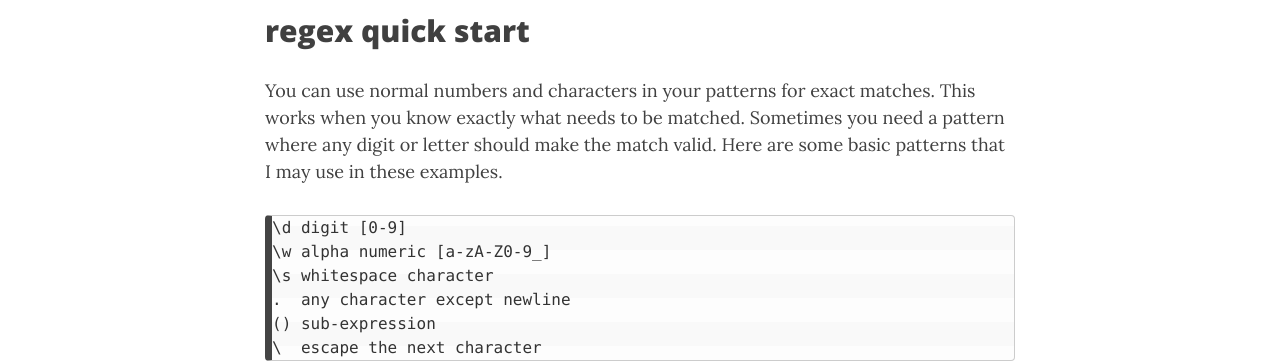
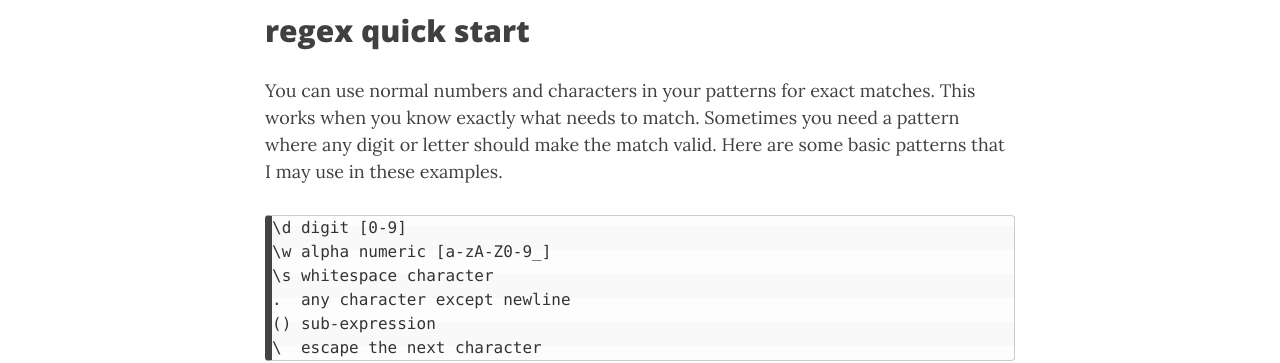
Before and after one commit to KevinMarquette/kevinmarquette.github.io, a Jekyll site: the page built from _posts/2017-07-31-Powershell-regex-regular-expression.md, in a window 1280 px wide and 900 px high, scrolled down 1111 px. Shown: the part 181-544 px from the top of the window. Built offline with Jekyll 4.4.1, drawn with Linux system fonts in a browser that asks for light colours; nearby versions of some CDN libraries; some of the changed text lies outside the part shown.

Commit message:
final words

```diff
--- a/_posts/2017-07-31-Powershell-regex-regular-expression.md
+++ b/_posts/2017-07-31-Powershell-regex-regular-expression.md
@@ -22,7 +22,7 @@
 
 ## regex quick start
 
-You can use normal numbers and characters in your patterns for exact matches. This works when you know exactly what needs to be matched. Sometimes you need a pattern where any digit or letter should make the match valid. Here are some basic patterns that I may use in these examples.
+You can use normal numbers and characters in your patterns for exact matches. This works when you know exactly what needs to match. Sometimes you need a pattern where any digit or letter should make the match valid. Here are some basic patterns that I may use in these examples.
 
     \d digit [0-9]
     \w alpha numeric [a-zA-Z0-9_]
@@ -72,12 +72,13 @@
 
 ## -like
 
-The `-like` command is very much like -`match` except it does not use regex. It uses a simpler wildcard pattern where `?` is any character and `*` is multiple unknown characters.
+The `-like` command is like `-match` except it does not use regex. It uses a simpler wildcard pattern where `?` is any character and `*` is multiple unknown characters.
 
     $message -like '*error*'
 
+ One important difference is that the `-like` command expects an exact match unless you include the wildcards. So if you are looking for a pattern within a larger string, you will need to add the wildcards on both ends. `'*error*'`
+
 Sometimes all you need is a basic wildcard and that is where `-like` comes in.
-
 
 ## String.Contains()
 
```
